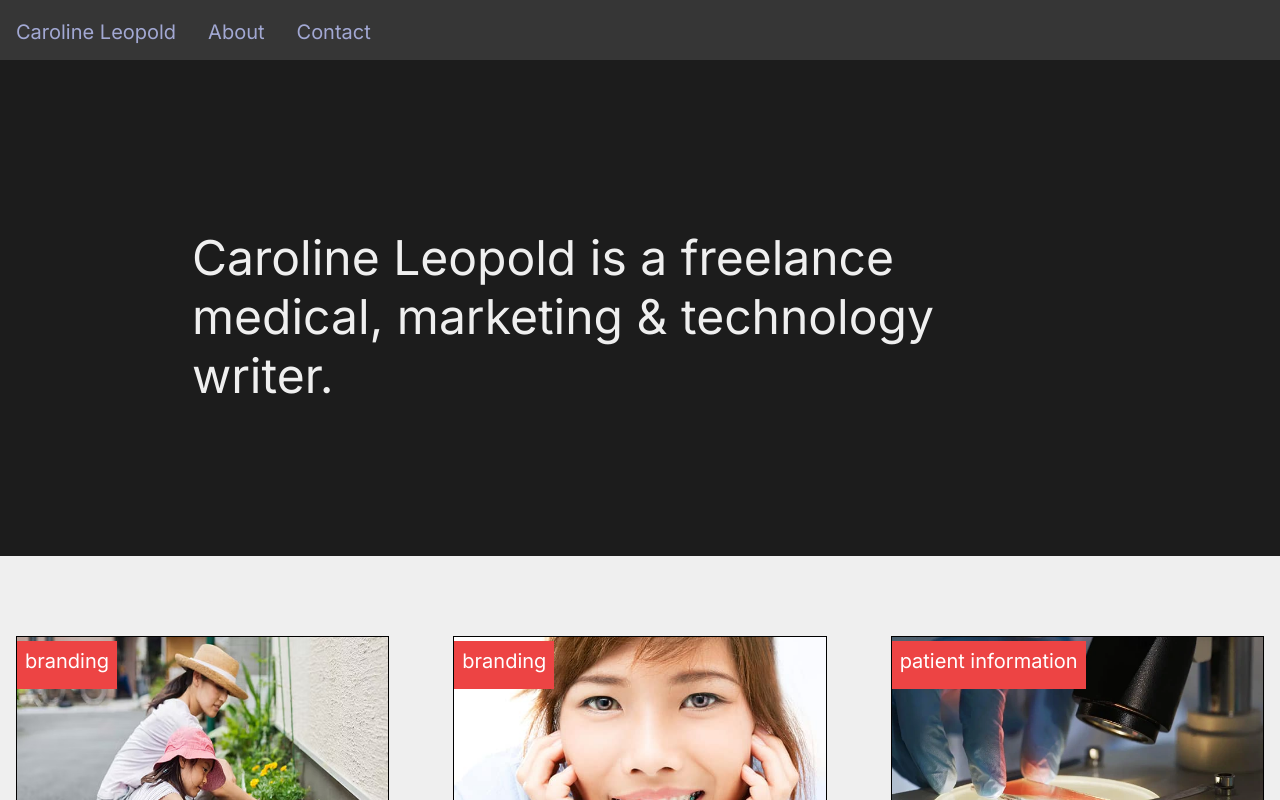
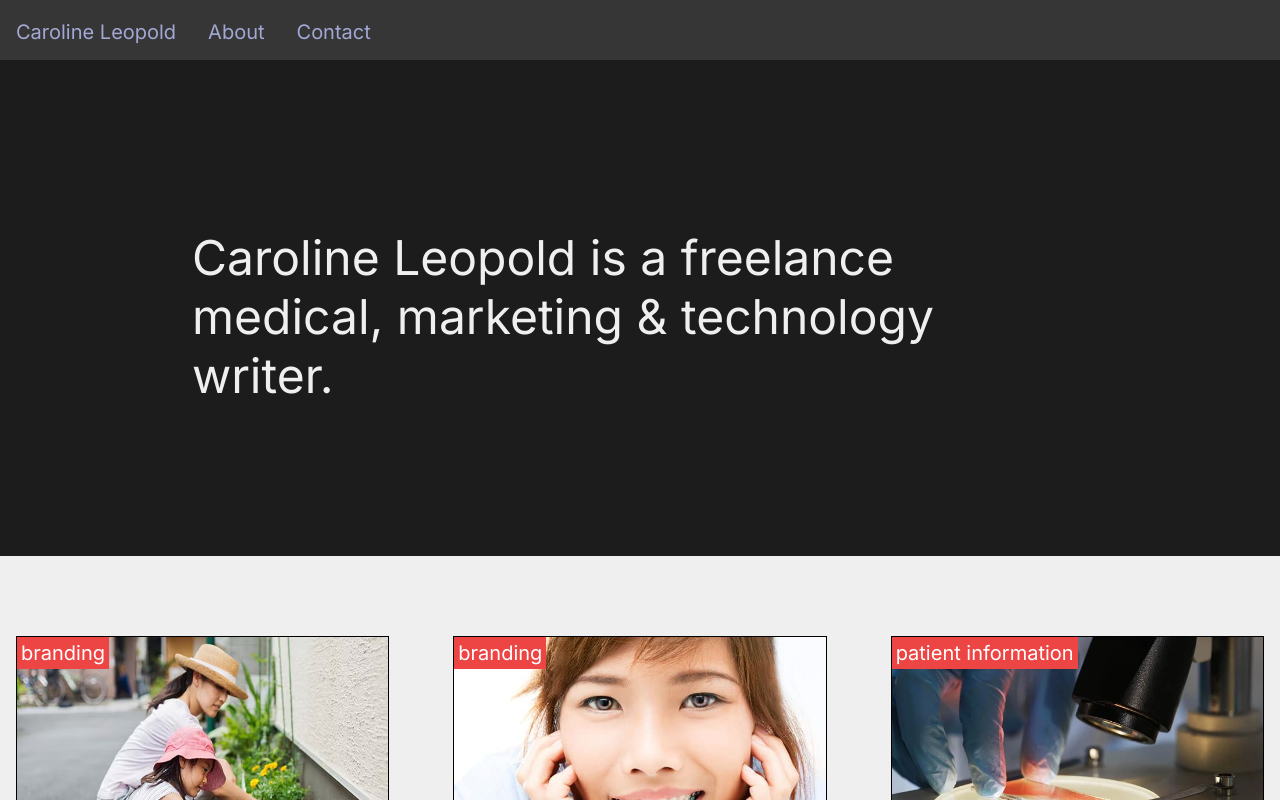
Before and after one commit to cml815/about-a, a React (Create React App) app: page / in a window 1280 px wide. Shown: the top 800 px of the page. Built offline with nearby package versions, Linux system fonts and the light colour scheme.

Commit message:
style label

```diff
--- a/src/App.css
+++ b/src/App.css
@@ -94,13 +94,13 @@
 .label {
   display: inline;
   position: absolute;
-  top: -16px;
+  top: -20px;
   left: 0px;
   text-align: left;
   background-color: rgb(237, 68, 68);
   color: white;
-  height: 3rem;
-  padding: .5rem;
+  height: 2rem;
+  padding: .25rem;
 }
 
 .tag {
```
